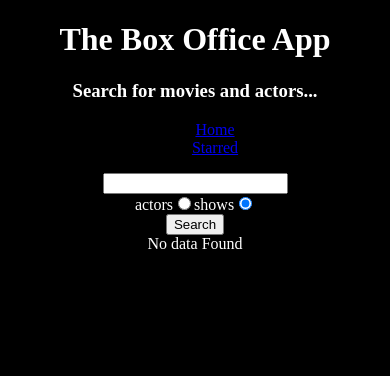
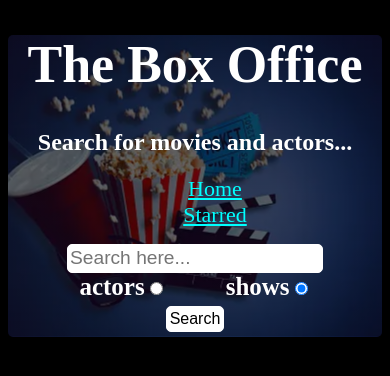
Before and after one commit to mohansai9121/box-office, a React (Create React App) app: page / in a window 390 px wide. Shown: the top 376 px of the page. Built offline with nearby package versions, Linux system fonts and the light colour scheme.

Commit message:
Styling added to the app to make responsive

```diff
--- a/src/Components/ActorCard.js
+++ b/src/Components/ActorCard.js
@@ -1,5 +1,6 @@
 import React from "react";
 import noPhoto from "./noPhoto.jpg";
+import "./components.css";
 
 const ActorCard = ({ name, image, country, birthday, deathday, gender }) => {
   return (
@@ -13,10 +14,37 @@ const ActorCard = ({ name, image, country, birthday, deathday, gender }) => {
       <h2>
         {name} {gender && <span style={{ fontSize: "15px" }}>({gender})</span>}{" "}
       </h2>
-      {country ? <p>Country:{country.name}</p> : ""}
-      {birthday ? <p>Birthday:{birthday}</p> : ""}
-      {deathday ? <p>Deathday:{deathday}</p> : ""}
-      {birthday && !deathday ? <p>Alive</p> : ""}
+      {country ? (
+        <p>
+          <span style={{ fontSize: "larger", textDecoration: "underline" }}>
+            Country
+          </span>
+          :{country.name}
+        </p>
+      ) : (
+        ""
+      )}
+      {birthday ? (
+        <p>
+          <span style={{ fontSize: "larger", textDecoration: "underline" }}>
+            Birthday
+          </span>
+          :{birthday}
+        </p>
+      ) : (
+        ""
+      )}
+      {deathday ? (
+        <p>
+          <span style={{ fontSize: "larger", textDecoration: "underline" }}>
+            Deathday
+          </span>
+          :{deathday}
+        </p>
+      ) : (
+        ""
+      )}
+      {birthday && !deathday ? <p style={{ color: "#7EFE0C" }}>Alive</p> : ""}
     </div>
   );
 };
--- a/src/Components/ActorsGrid.js
+++ b/src/Components/ActorsGrid.js
@@ -1,10 +1,11 @@
 import React from "react";
 import ActorCard from "./ActorCard";
+import "./components.css";
 
 const ActorsGrid = ({ actors }) => {
   console.log(actors);
   return (
-    <div>
+    <div className="grid">
       {actors.map((actor) => {
         return (
           <ActorCard
--- a/src/Components/ShowCard.js
+++ b/src/Components/ShowCard.js
@@ -3,6 +3,7 @@ import noPhoto from "./noPhoto.jpg";
 import { Link } from "react-router-dom";
 import { FaStar } from "react-icons/fa";
 import "./components.css";
+import "../Pages/pages.css";
 
 const ShowCard = ({ name, language, genres, image, summary, id }) => {
   const [starredShow, setStarredShow] = useState("");
@@ -14,6 +15,7 @@ const ShowCard = ({ name, language, genres, image, summary, id }) => {
     setStarred(true);
   };
 
+  console.log(summary);
   console.log(starredShow);
 
   useEffect(() => {
@@ -27,9 +29,9 @@ const ShowCard = ({ name, language, genres, image, summary, id }) => {
     localStorage.setItem("showId", JSON.stringify(shows));
   }, [starredShow]);
 
-  const detail = summary
+  /*const detail = summary
     ? summary.split(" ").slice(0, 10).join(" ").replace(/<.+?>/g)
-    : "No summary details...";
+    : "No summary details...";*/
   return (
     <div className="showCard">
       <img
@@ -38,12 +40,32 @@ const ShowCard = ({ name, language, genres, image, summary, id }) => {
         height={220}
         width={170}
       />
-      <h2>{name}</h2>
-      <p>Language:{language}</p>
-      <p>Genres:{genres}</p>
-      <p>Details:{detail}</p>
+      <h2 style={{ color: "#FD9029" }}>{name}</h2>
+      {language ? (
+        <p>
+          <span style={{ fontSize: "larger" }}>Language</span>:
+          <span style={{ fontWeight: "900", fontSize: "22px" }}>
+            {" " + language}
+          </span>
+        </p>
+      ) : (
+        ""
+      )}
+      {genres ? (
+        <p>
+          <p>
+            <span style={{ fontSize: "larger", textDecoration: "underline" }}>
+              Genres
+            </span>
+            :
+          </p>
+          {" " + genres}
+        </p>
+      ) : (
+        ""
+      )}
       <div>
-        <Link to={`/show/${id}`} target="_blank">
+        <Link to={`/show/${id}`} target="_blank" className="link">
           Know more
         </Link>
         <br />
--- a/src/Components/ShowsGrid.js
+++ b/src/Components/ShowsGrid.js
@@ -1,10 +1,11 @@
 import React from "react";
 import ShowCard from "./ShowCard";
+import "./components.css";
 
 const ShowsGrid = ({ shows }) => {
   console.log(shows);
   return (
-    <div>
+    <div className="grid">
       {shows.map((data) => {
         return (
           <div key={data.show.id}>
--- a/src/Components/components.css
+++ b/src/Components/components.css
@@ -1,6 +1,6 @@
 .gold {
   color: gold;
-  scale: 1.5;
+  scale: 1.8;
   margin: 5px;
 }
 .star {
@@ -14,3 +14,13 @@
   padding: 10px;
   margin: 5px;
 }
+.grid {
+  display: grid;
+  grid-template-columns: 1fr 1fr;
+  overflow: scroll;
+}
+.showCard:hover,
+.showCard:focus {
+  box-shadow: 0px 0px 12px white;
+  transition: 0.5s;
+}
--- a/src/Pages/Home.js
+++ b/src/Pages/Home.js
@@ -9,11 +9,13 @@ const Home = () => {
   const [searchString, setSearchString] = useState("");
   const [searchFor, setSearchFor] = useState("shows");
   const [apiData, setApiData] = useState([]);
+  const [searched, setSearched] = useState(false);
   const [apiDataError, setApiDataError] = useState("");
   const [loading, setLoading] = useState(false);
 
   const submitHandler = async (e) => {
     e.preventDefault();
+    setSearched(true);
     setLoading(true);
     try {
       if (searchFor === "shows") {
@@ -53,8 +55,13 @@ const Home = () => {
         </div>
       );
     }
+    if (!searched) {
+      return <div></div>;
+    }
     if (apiData.length === 0) {
-      return <div>No data Found</div>;
+      return (
+        <div style={{ fontSize: "30px", fontWeight: "800" }}>No data Found</div>
+      );
     }
     if (apiData[0].show) {
       return <ShowsGrid shows={apiData} />;
@@ -67,14 +74,17 @@ const Home = () => {
   return (
     <div>
       <center>
+        <div>
           <form onSubmit={submitHandler}>
             <input
               type="text"
+              className="input"
               value={searchString}
+              placeholder="Search here..."
               onChange={(e) => setSearchString(e.target.value)}
             />
             <br />
-          <label>
+            <label className="radio">
               actors
               <input
                 type="radio"
@@ -83,7 +93,7 @@ const Home = () => {
                 checked={searchFor === "actors"}
               />
             </label>
-          <label>
+            <label className="radio">
               shows
               <input
                 type="radio"
@@ -93,9 +103,12 @@ const Home = () => {
               />
             </label>
             <br />
-          <button type="submit">Search</button>
+            <button type="submit" className="search">
+              Search
+            </button>
           </form>
-        {renderData()}
+        </div>
+        <div className="data">{renderData()}</div>
       </center>
     </div>
   );
--- a/src/Pages/MainLayout.js
+++ b/src/Pages/MainLayout.js
@@ -1,23 +1,30 @@
 import React from "react";
 import { Link, Outlet } from "react-router-dom";
+import "./pages.css";
 
 const MainLayout = () => {
   return (
     <div>
       <center>
-        <h1>The Box Office App</h1>
-        <h3>Search for movies and actors...</h3>
+        <div className="background">
+          <h1 style={{ fontSize: "52px", fontWeight: "800" }}>
+            The Box Office
+          </h1>
+          <h2>Search for movies and actors...</h2>
           <ul>
             <li style={{ listStyle: "none" }}>
-            <Link to="/">Home</Link>
+              <Link to="/" className="link">
+                Home
+              </Link>
             </li>
             <li style={{ listStyle: "none" }}>
-            <Link to="/starred" target="_blank">
+              <Link to="/starred" target="_blank" className="link">
                 Starred
               </Link>
             </li>
           </ul>
           <Outlet />
+        </div>
       </center>
     </div>
   );
--- a/src/Pages/Starred.js
+++ b/src/Pages/Starred.js
@@ -1,5 +1,7 @@
 import React, { useEffect, useState } from "react";
 import { MdDelete } from "react-icons/md";
+import "./pages.css";
+import "../Components/components.css";
 //import ShowCard from "../Components/ShowCard";
 
 const Starred = () => {
@@ -45,23 +47,28 @@ const Starred = () => {
   console.log(starredShows);
 
   return (
-    <div>
+    <div className="data">
       <center>
-        {starredShows ? (
-          starredShows.map((showName, index) => {
+        <h2>Starred shows are:</h2>
+        {starredShows.length > 0 ? (
+          <div className="grid">
+            {starredShows.map((showName, index) => {
               return (
-              <div key={index}>
-                <h3>ShowName:{showName}</h3>
+                <div key={index} className="showCard">
+                  <h3>{showName}</h3>
                   <MdDelete
                     style={{ color: "red" }}
                     onClick={() => deleteHandler(index)}
+                    className="delete"
+                    title="Delete.."
                   />
                 </div>
               );
-          })
+            })}
+          </div>
         ) : (
           <div>
-            <h2>No Starred Shows</h2>
+            <h3 style={{ color: "#F03F31" }}>No Starred Shows</h3>
           </div>
         )}
       </center>
--- a/src/Pages/pages.css
+++ b/src/Pages/pages.css
@@ -2,3 +2,69 @@ loading {
   margin-left: 35%;
   margin-top: 5%;
 }
+.background {
+  background-image: linear-gradient(rgba(0, 0, 0, 0.6), rgba(0, 0, 0, 0.6)),
+    url("../box-office.webp");
+  background-position: center;
+  border-radius: 5px;
+}
+.link {
+  font-size: 22px;
+  color: aliceblue;
+  text-decoration: underline;
+  transition: 1s;
+  color: aqua;
+  text-align: center;
+}
+.link:hover,
+.link:focus {
+  color: blue;
+}
+.input {
+  height: 25px;
+  width: 250px;
+  border-radius: 5px;
+  border: 1px solid white;
+  transition: 0.5s;
+  font-size: larger;
+  color: brown;
+}
+.input:hover,
+input:focus {
+  border: 2px solid black;
+  border-radius: 7px;
+  scale: 1.05;
+}
+.radio {
+  font-size: 25px;
+  padding: 10px;
+  font-weight: 800;
+  margin: 20px;
+}
+.search {
+  font-size: 16px;
+  font-weight: 500;
+  padding: 3px;
+  border-radius: 5px;
+  border: 1px solid white;
+  background-color: white;
+  color: black;
+  margin: 5px;
+  transition: 0.5s;
+}
+.search:hover,
+.search:focus {
+  scale: 1.1;
+}
+.data {
+  background-color: black;
+  margin-top: 10%;
+}
+.delete {
+  scale: 2;
+  transition: 1s;
+}
+.delete:hover,
+.delete:focus {
+  scale: 2.5;
+}
--- a/src/index.css
+++ b/src/index.css
@@ -1,4 +1,4 @@
 body {
+  color: white;
   background-color: black;
-  color: white;
 }
```
Also changed, not shown: src/Pages/Show.js (+80 -5 lines), src/box-office.webp (added). Lines whose indentation alone changed are shown as unchanged.
